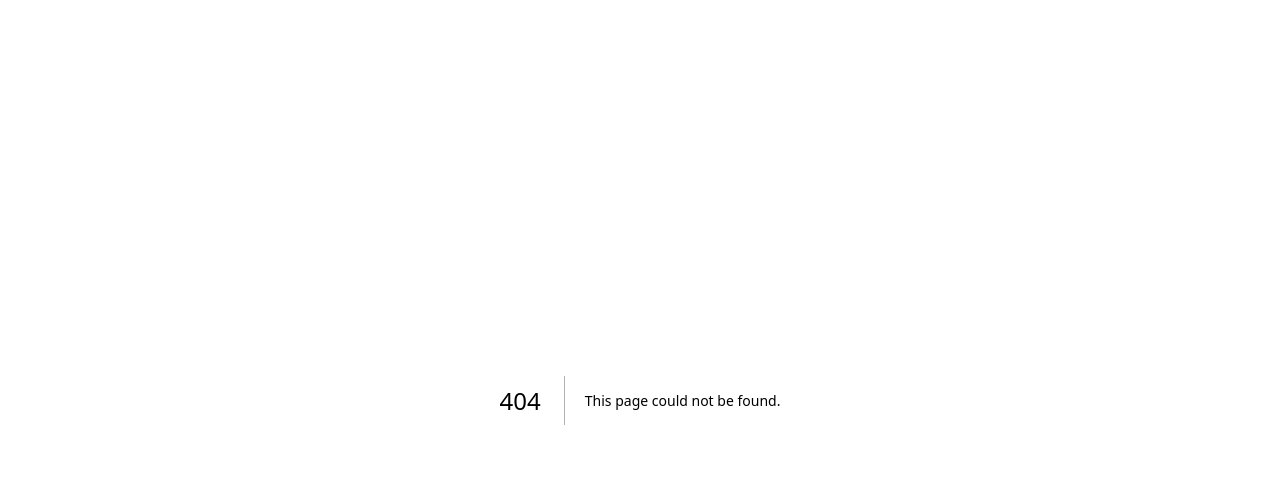
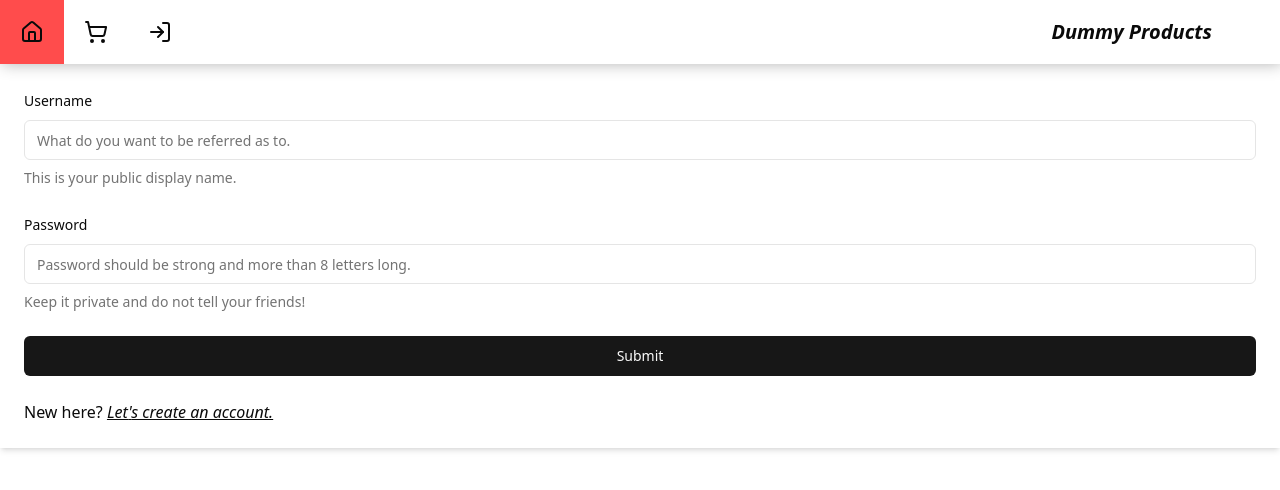
Before and after one commit to StepanPotiienko/ecommerce-next, a Next.js app: page /account/login in a window 1280 px wide. Before the commit this address had no page. Shown: the top 490 px of the page. Built offline with nearby package versions, Linux system fonts and the light colour scheme.

Commit message:
Changed loading screen. Added shopping cart page. Now category and brand on product page is displayed properly. Added ratings to the product carts. Moved login and sign up pages to account folder.

```diff
--- a/app/login/page.tsx
+++ b/app/account/login/page.tsx
@@ -16,7 +16,9 @@ import {
 } from "@/components/ui/form"
 import { Input } from "@/components/ui/input"
 
-import { Header } from '../components/Header'
+import { Header } from '../../components/Header'
+import { useRouter } from "next/navigation"
+import Link from "next/link"
 
 const FormSchema = z.object({
     username: z.string().min(2, {
@@ -28,6 +30,11 @@ const FormSchema = z.object({
 })
 
 export function LoginPage() {
+    const router = useRouter()
+
+    let u_username: string = ""
+    let u_password: string = ""
+
     const form = useForm<z.infer<typeof FormSchema>>({
         resolver: zodResolver(FormSchema),
         defaultValues: {
@@ -37,14 +44,17 @@ export function LoginPage() {
     })
 
     function onSubmit(data: z.infer<typeof FormSchema>) {
-        console.log(data)
+        u_username = data.username
+        u_password = data.password
+        console.log(u_username + ": " + u_password)
+        router.refresh()
     }
 
     return (
         <>
             <Header />
             <Form {...form}>
-                <form onSubmit={form.handleSubmit(onSubmit)} className="h-96 m-4 shadow-lg p-6 flex flex-col justify-between items-stretch">
+                <form onSubmit={form.handleSubmit(onSubmit)} className="h-96 m-4 lg:shadow-md md:shadow-md p-6 flex flex-col justify-between items-stretch lg:m-0 sm:m-3 sm:shadow-none">
                     <FormField
                         control={form.control}
                         name="username"
@@ -52,7 +62,7 @@ export function LoginPage() {
                             <FormItem>
                                 <FormLabel>Username</FormLabel>
                                 <FormControl>
-                                    <Input placeholder="shadcn" {...field} />
+                                    <Input placeholder="What do you want to be referred as to." {...field} />
                                 </FormControl>
                                 <FormDescription>
                                     This is your public display name.
@@ -69,16 +79,17 @@ export function LoginPage() {
                             <FormItem>
                                 <FormLabel>Password</FormLabel>
                                 <FormControl>
-                                    <Input placeholder="Very strong password..." {...field} />
+                                    <Input onChange={(e) => console.log(e.target.value)} placeholder="Password should be strong and more than 8 letters long." {...field} />
                                 </FormControl>
                                 <FormDescription>
-                                    Keep it private and do not tell your friends it!
+                                    Keep it private and do not tell your friends!
                                 </FormDescription>
                                 <FormMessage />
                             </FormItem>
                         )}
                     />
                     <Button type="submit">Submit</Button>
+                    <p>New here? <Link href="/sign_up" className="underline italic">Let{"'"}s create an account.</Link></p>
                 </form>
             </Form>
         </>
--- a/app/components/Header.tsx
+++ b/app/components/Header.tsx
@@ -7,8 +7,8 @@ export function Header(props) {
             <div className='header-container flex flex-row justify-between'>
                 <div id='header-menu' className="flex flex-row text-center w-64 h-full">
                     <Link href='/'><div className='inline-block header-menu-item w-16 min-h-16 h-full'><HomeIcon /></div></Link>
-                    <Link href="#"><div className='inline-block header-menu-item w-16 min-h-16 h-full'><ShoppingCart /></div></Link>
-                    {!props.isLoggedIn ? < Link href='./login'><div className='inline-block header-menu-item w-16 min-h-16 h-full'><LogIn /></div></Link> : <></>}
+                    <Link href="/shopping-cart"><div className='inline-block header-menu-item w-16 min-h-16 h-full'><ShoppingCart /></div></Link>
+                    {!props.isLoggedIn ? <Link href='./account/login'><div className='inline-block header-menu-item w-16 min-h-16 h-full'><LogIn /></div></Link> : <></>}
                 </div>
                 <div className="logo whitespace-nowrap pr-1 pl-1 flex justify-end items-center text-xl mr-16"><Link href={"/"}><b><i>Dummy Products</i></b></Link></div>
             </div>
--- a/app/loading.tsx
+++ b/app/loading.tsx
@@ -1,7 +1,11 @@
 const Loading = () => {
     return (
-        <div>
-            Loading... It will take a moment.
+        <div role="status">
+            <svg aria-hidden="true" className="inline w-8 h-8 text-gray-200 animate-spin dark:text-gray-600 fill-red-600" viewBox="0 0 100 101" fill="none" xmlns="http://www.w3.org/2000/svg">
+                <path d="M100 50.5908C100 78.2051 77.6142 100.591 50 100.591C22.3858 100.591 0 78.2051 0 50.5908C0 22.9766 22.3858 0.59082 50 0.59082C77.6142 0.59082 100 22.9766 100 50.5908ZM9.08144 50.5908C9.08144 73.1895 27.4013 91.5094 50 91.5094C72.5987 91.5094 90.9186 73.1895 90.9186 50.5908C90.9186 27.9921 72.5987 9.67226 50 9.67226C27.4013 9.67226 9.08144 27.9921 9.08144 50.5908Z" fill="currentColor" />
+                <path d="M93.9676 39.0409C96.393 38.4038 97.8624 35.9116 97.0079 33.5539C95.2932 28.8227 92.871 24.3692 89.8167 20.348C85.8452 15.1192 80.8826 10.7238 75.2124 7.41289C69.5422 4.10194 63.2754 1.94025 56.7698 1.05124C51.7666 0.367541 46.6976 0.446843 41.7345 1.27873C39.2613 1.69328 37.813 4.19778 38.4501 6.62326C39.0873 9.04874 41.5694 10.4717 44.0505 10.1071C47.8511 9.54855 51.7191 9.52689 55.5402 10.0491C60.8642 10.7766 65.9928 12.5457 70.6331 15.2552C75.2735 17.9648 79.3347 21.5619 82.5849 25.841C84.9175 28.9121 86.7997 32.2913 88.1811 35.8758C89.083 38.2158 91.5421 39.6781 93.9676 39.0409Z" fill="currentFill" />
+            </svg>
+            <span className="sr-only">Loading...</span>
         </div>
     )
 }
--- a/app/page.tsx
+++ b/app/page.tsx
@@ -21,7 +21,8 @@ export default function Page() {
   return (
     <div className='lato-regular'>
       <Header isLoggedIn={isLoggedIn} />
-      <Carousel className='w-screen h-screen sm:h-full' orientation='horizontal'
+      <div className='flex flex-col items-center justify-center lg:mt-3 sm:mt-0'>
+        <Carousel className='lg:w-3/4 lg:h-1/4 sm:h-full sm:w-screen' orientation='horizontal'
           opts={{ align: 'start', loop: true }}
           plugins={[Autoplay({ delay: 5000 })]}>
           <CarouselContent>
@@ -36,7 +37,8 @@ export default function Page() {
               </CarouselItem>
             ))}
           </CarouselContent>
-      </Carousel><br />
+        </Carousel></div>
+      <br />
       <Separator />
       <MainSection />
       <Footer />
--- /dev/null
+++ b/app/shopping-cart/page.tsx
@@ -0,0 +1,14 @@
+import { Header } from '../components/Header'
+
+const ShoppingCart = () => {
+    return (
+        <>
+            <Header />
+            <div className="w-screen h-screen flex justify-center items-center">
+                <h1 className="text-4xl">Welcome to the Shopping Cart!</h1>
+            </div>
+        </>
+    )
+}
+
+export default ShoppingCart
--- a/tailwind.config.ts
+++ b/tailwind.config.ts
@@ -7,7 +7,7 @@ const config = {
     './components/**/*.{ts,tsx}',
     './app/**/*.{ts,tsx}',
     './src/**/*.{ts,tsx}',
-	],
+  ],
   prefix: "",
   theme: {
     container: {
```
Also changed, not shown: app/components/ProductCard.tsx (+25 -4 lines), app/product/page.tsx (+7 -4 lines), package.json (line endings or trailing spaces), 1 other file (tests, documents, lock files or other folders). Lines whose indentation alone changed are shown as unchanged.
